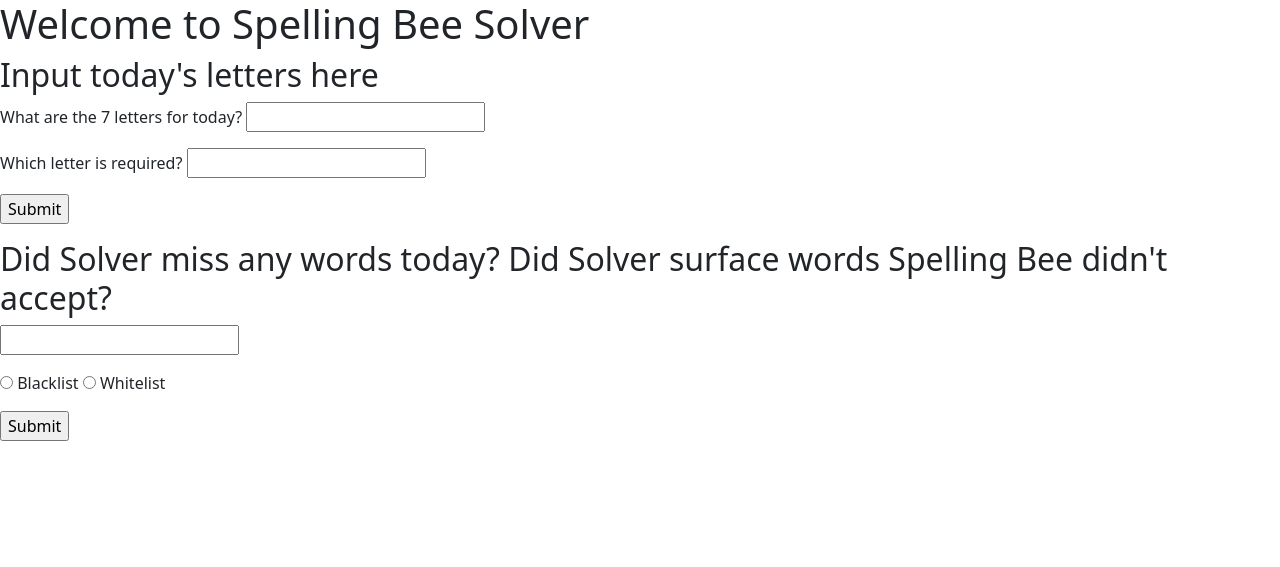
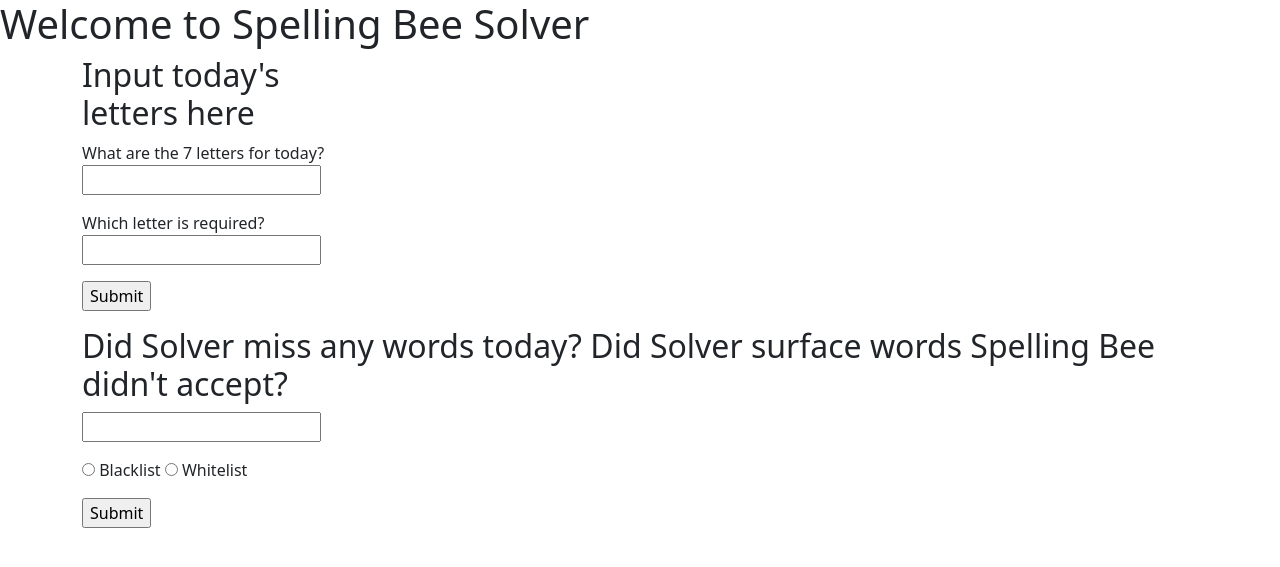
Before and after one commit to sarahhtbarton/hackbright-project, a Flask app: page / in a window 1280 px wide. Shown: the top 567 px of the page. Run offline with Flask 2, Linux system fonts and the light colour scheme.

Commit message:
adds bootstrap rows and columns

```diff
--- a/templates/homepage.html
+++ b/templates/homepage.html
@@ -7,7 +7,10 @@
 
 {% block body %}
   <h1>Welcome to Spelling Bee Solver</h1>
+  <div class="container">
+    <div class="row">
 
+      <div class="col-3">
         <h2>Input today's letters here</h2>
         <form action="/ajax-create-letters" id='get-letters'>
           <p>
@@ -20,9 +23,14 @@
             <input type="submit">
           </p>
         </form>
+      </div>
 
+      <div class="col-9">
         <div id="append-words-here"></div>
+      </div>
+    </div>
 
+    <div class="row">
       <h2>Did Solver miss any words today? Did Solver surface words Spelling Bee didn't accept?</h2> <!-- Revisit the copy...-->
       <form id="get-feedback">
         <p>
@@ -39,6 +47,8 @@
         </p>
       </form>
 
+    </div>
+  </div>
   <script src="/static/ajax_create_letters.js"></script>
   <script src="/static/ajax_create_word_feedback.js"></script>
 {% endblock %}
```
Lines whose indentation alone changed are shown as unchanged.
